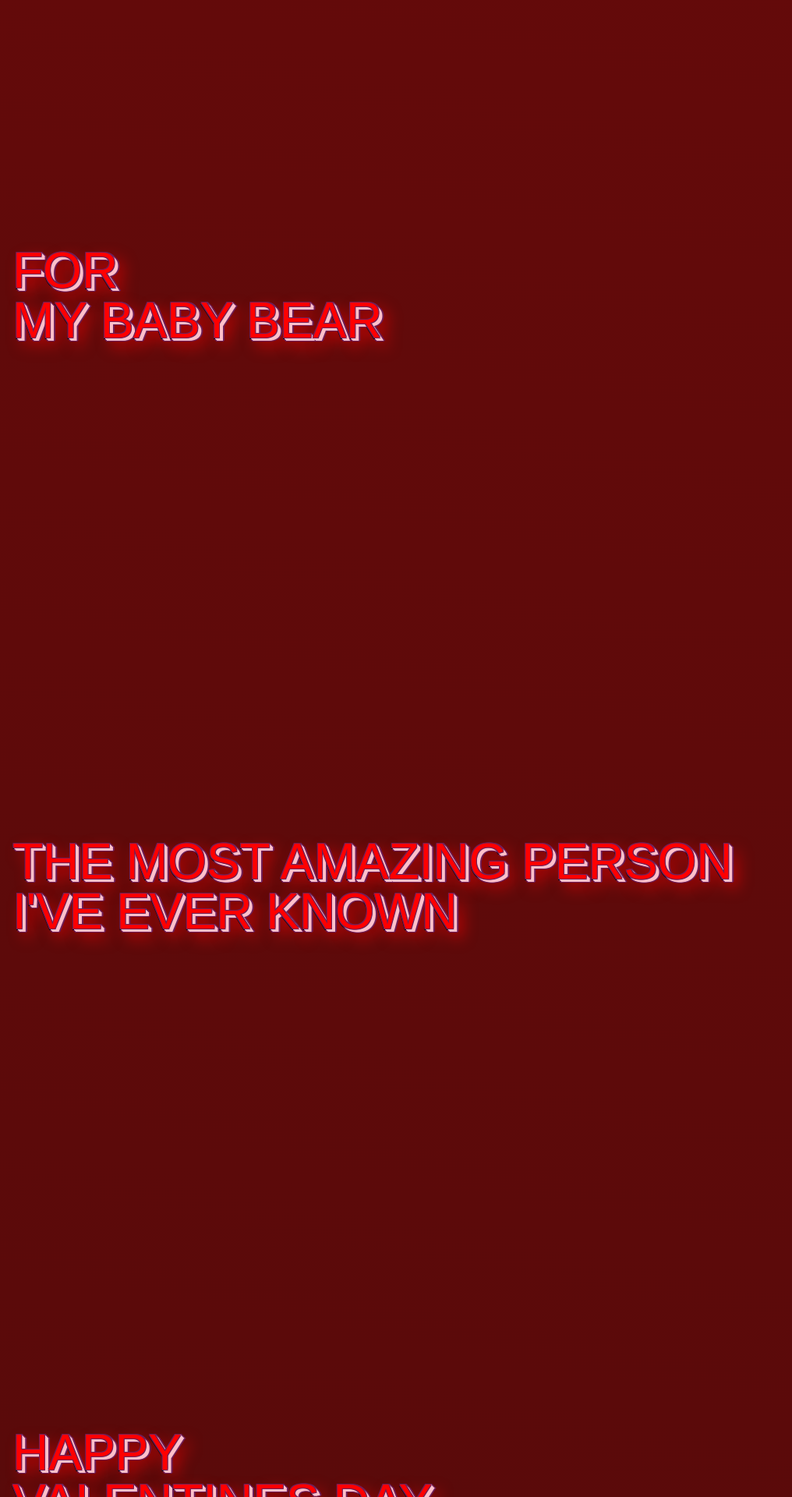
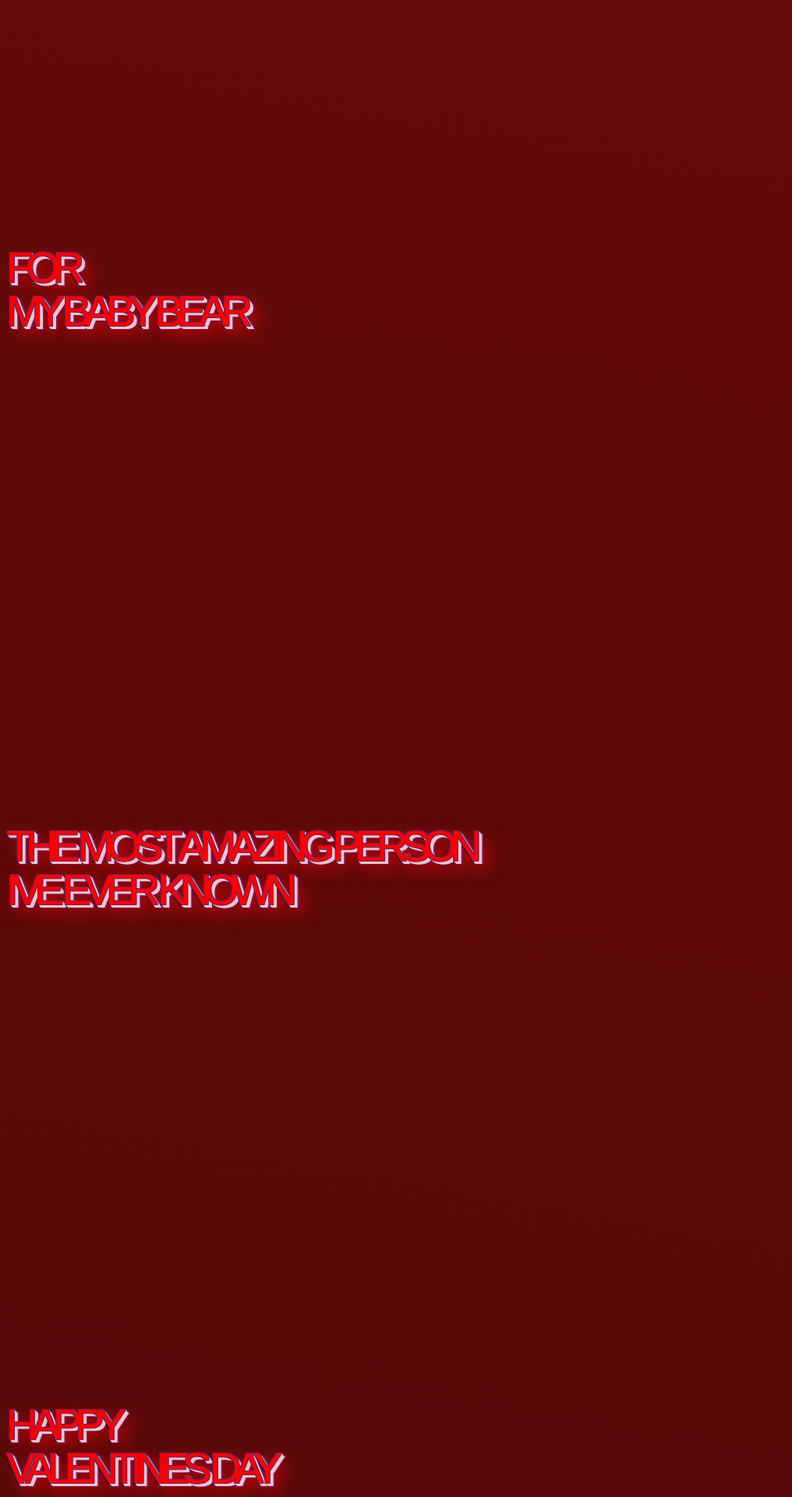
Before and after one commit to vleong2332/site2.0, a Jekyll site: the page built from pages/baby-bear/valentines-2018.html, in a window 1280 px wide. Shown: the top 1920 px of the page at 78% size, without its empty margins (0-1016 px from the left). Built offline with Jekyll 4.4.1, drawn with Linux system fonts in a browser that asks for light colours; some web fonts are replaced.

Commit message:
Tweak font sizing for valentine stuff

```diff
--- a/_sass/site/baby-bear/_valentines2018.scss
+++ b/_sass/site/baby-bear/_valentines2018.scss
@@ -21,15 +21,17 @@ $outline: 2px;
     }
 
     .greetings-text {
+        word-break: break-word;
         font-family: 'CoreCircus', sans-serif;
         text-transform: uppercase;
-        font-size: 4rem;
+        font-size: 3.5rem;
         line-height: 1;
+        letter-spacing: -9px;
         margin: 0 auto;
         padding-top: 35vh;
         padding-bottom: 35vh;
-        padding-left: 1rem;
-        padding-right: 2rem;
+        padding-left: 0.5rem;
+        padding-right: 0.5rem;
         color: $red;
         text-shadow:
             -1px -1px 0 $purple, 1px -1px 0 $purple, -1px 1px 0 $purple, 1px 1px 0 $purple,
@@ -59,6 +61,7 @@ $outline: 2px;
 
         &.hint {
             font-size: 2.5rem;
+            text-shadow: none;
         }
     }
 }
```
